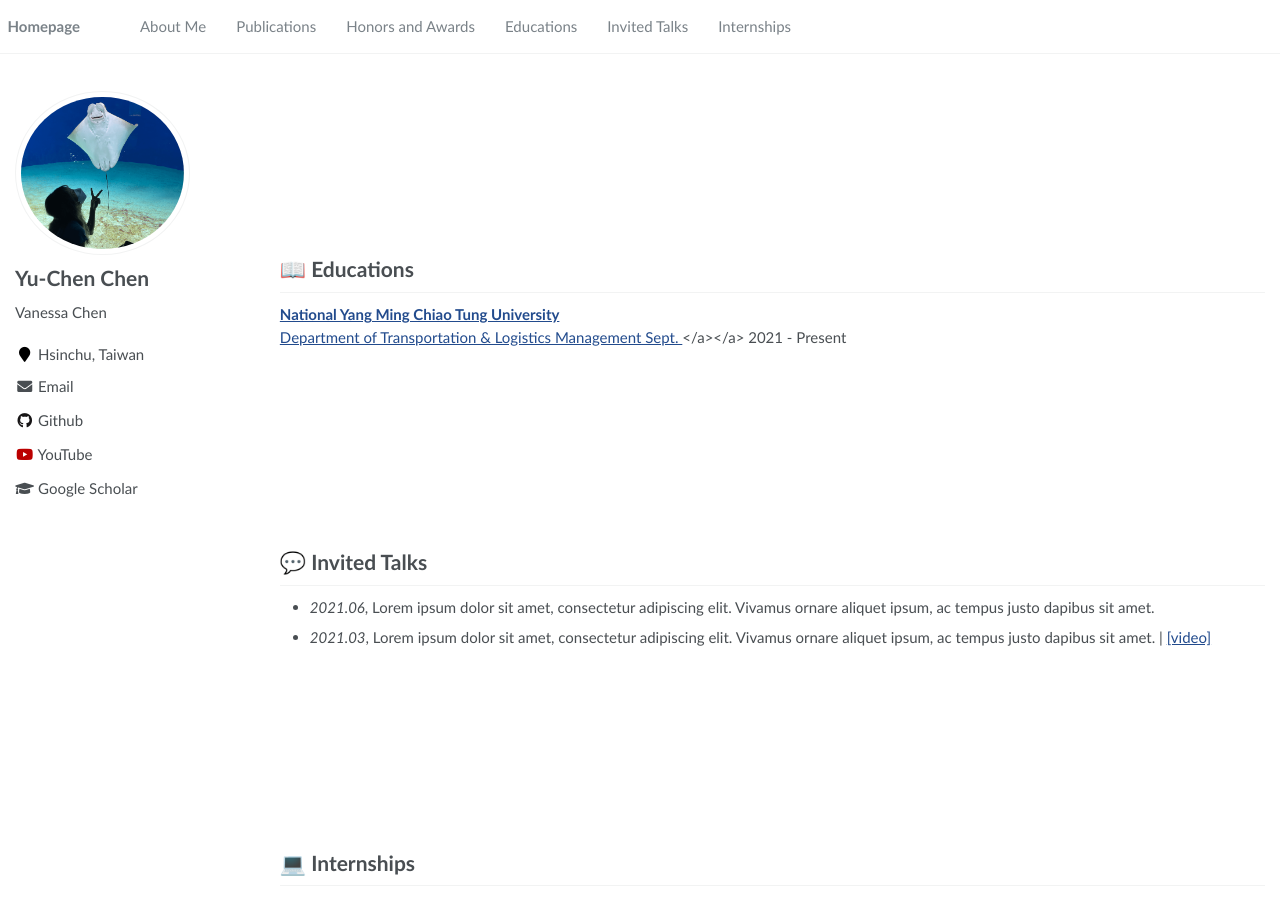
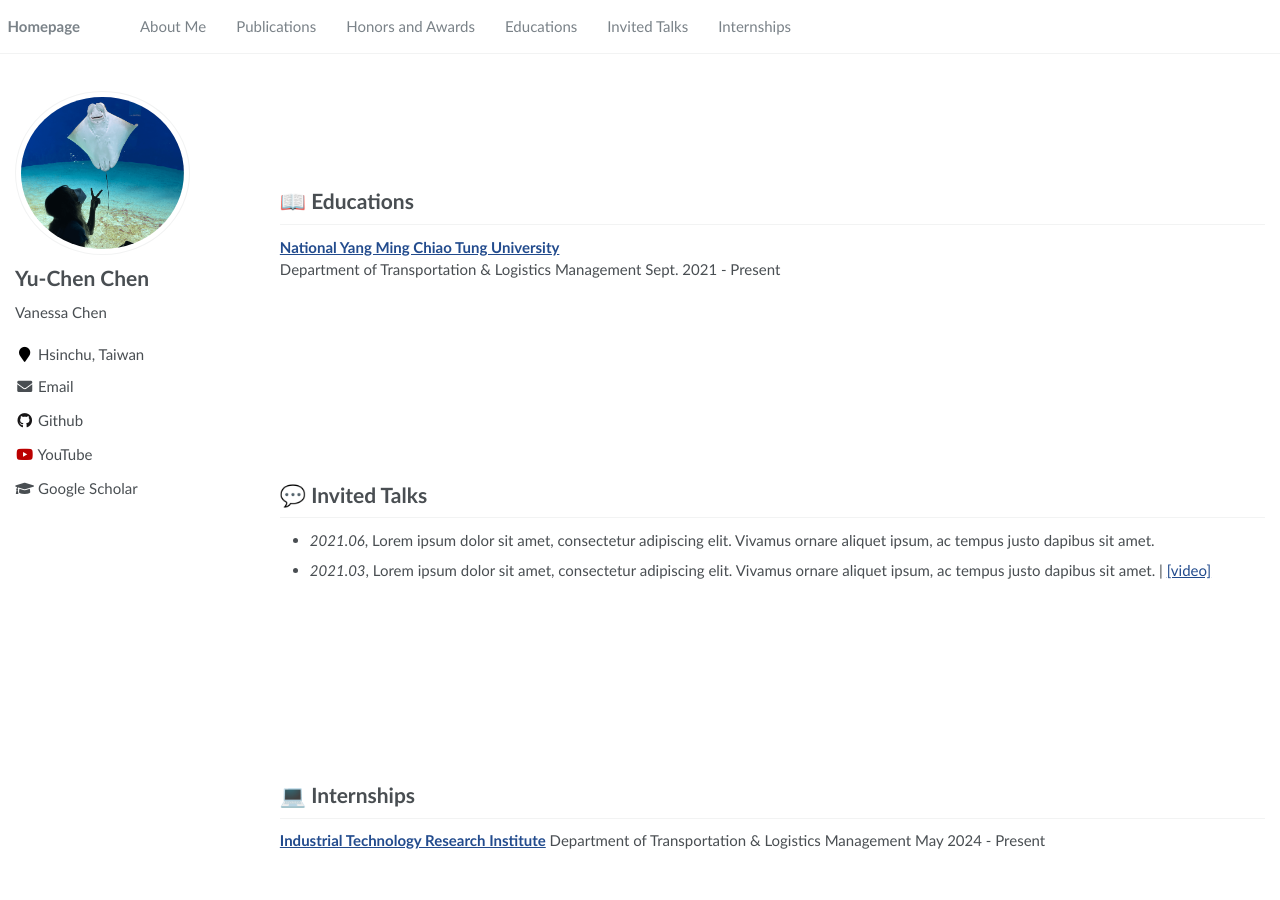
Before and after one commit to chenyzzn/chenyzzn.github.io, a Jekyll site: the page built from _pages/about.md, in a window 1280 px wide and 900 px high, scrolled down 1773 px. Built offline with Jekyll 4.4.1, drawn with Linux system fonts in a browser that asks for light colours; after the commit the page ends 2632 px from its top, so only the background shows below that.

Commit message:
Update about.md

```diff
--- a/_pages/about.md
+++ b/_pages/about.md
@@ -20,18 +20,18 @@
 <br /><br /><br />
 <br /><br /><br />
 <br /><br /><br />
-<br /><br /><br />
-<h3> Hi. I'm Vanessa Chen ! </h3>
-I am an adventurous soul with an insatiable curiosity, particularly when it comes to AI, big data science, and software development. My journey into the world of AI began during my academic years, where the endless possibilities of machine learning and algorithms captured my imagination.
+<br />
+<h3> Hi. I'm Vanessa Chen ! </h3><br />
+I am an adventurous soul with an insatiable curiosity, particularly when it comes to AI, big data science, and software development. My journey into the world of AI began during my academic years, where the endless possibilities of machine learning and algorithms captured my imagination.<br />
 
-What excites me most about AI is its potential to revolutionize industries and create meaningful impact in everyday lives. From enhancing solutions to driving sustainable practices, I believe AI holds the key to addressing some of the most significant challenges we face today.
+What excites me most about AI is its potential to revolutionize industries and create meaningful impact in everyday lives. From enhancing solutions to driving sustainable practices, I believe AI holds the key to addressing some of the most significant challenges we face today.<br />
 
 I love experimenting with new AI applications and diving into the latest tools and techniques, always on the lookout for innovative ways to contribute to this dynamic field. I'm thrilled to be in part of the development of AI, eagering to see where it leads and how I can make a difference along the way.
 <br /><br /><br />
 <br /><br /><br />
 <br /><br /><br />
 <br /><br /><br />
-<br /><br /><br />
+<br />
 
 # 📝 Publications
 <br /><br /><br />
@@ -64,8 +64,8 @@
 <br /><br /><br />
 
 # 📖 Educations
-<a href="https://tlm.nycu.edu.tw/en/"> **National Yang Ming Chiao Tung University**<br />
-Department of Transportation & Logistics Management Sept. </a></a></a> 2021 - Present
+<a href="https://tlm.nycu.edu.tw/en/"> **National Yang Ming Chiao Tung University**</a> <br />
+Department of Transportation & Logistics Management Sept.                2021 - Present
 <br /><br /><br />
 <br /><br /><br />
 <br /><br /><br />
```
